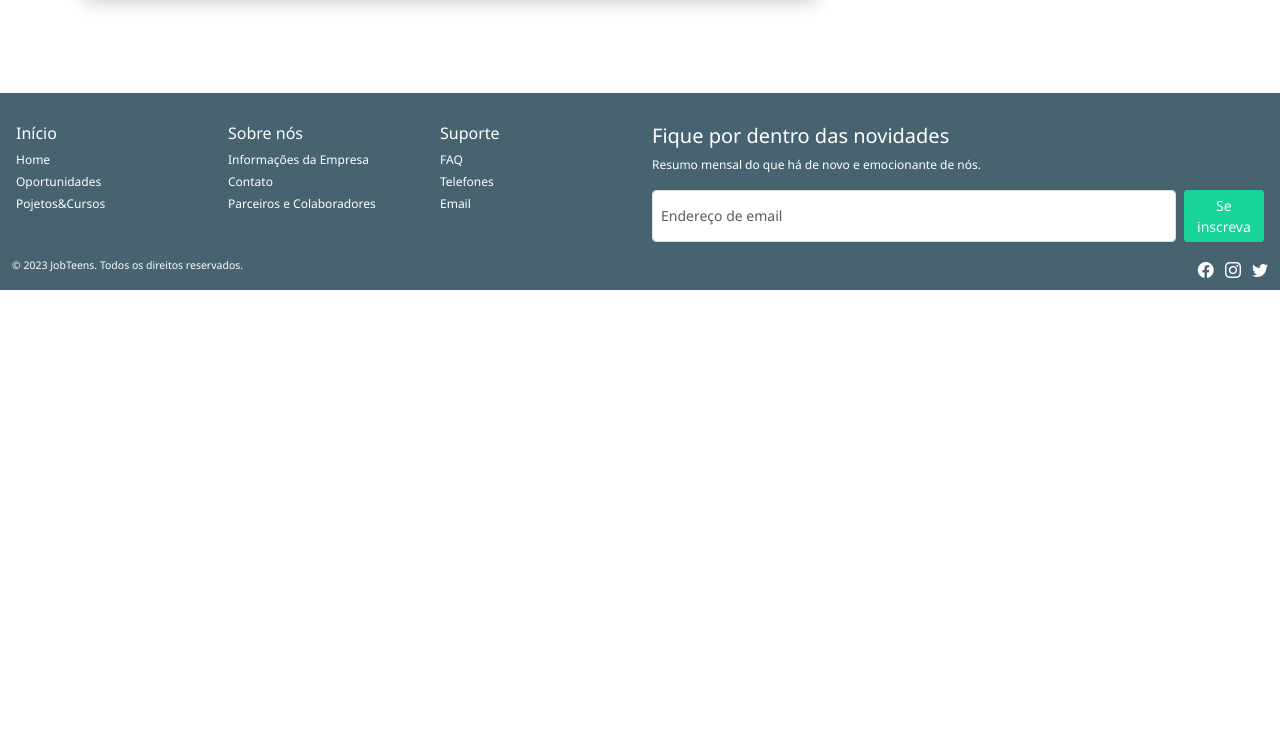
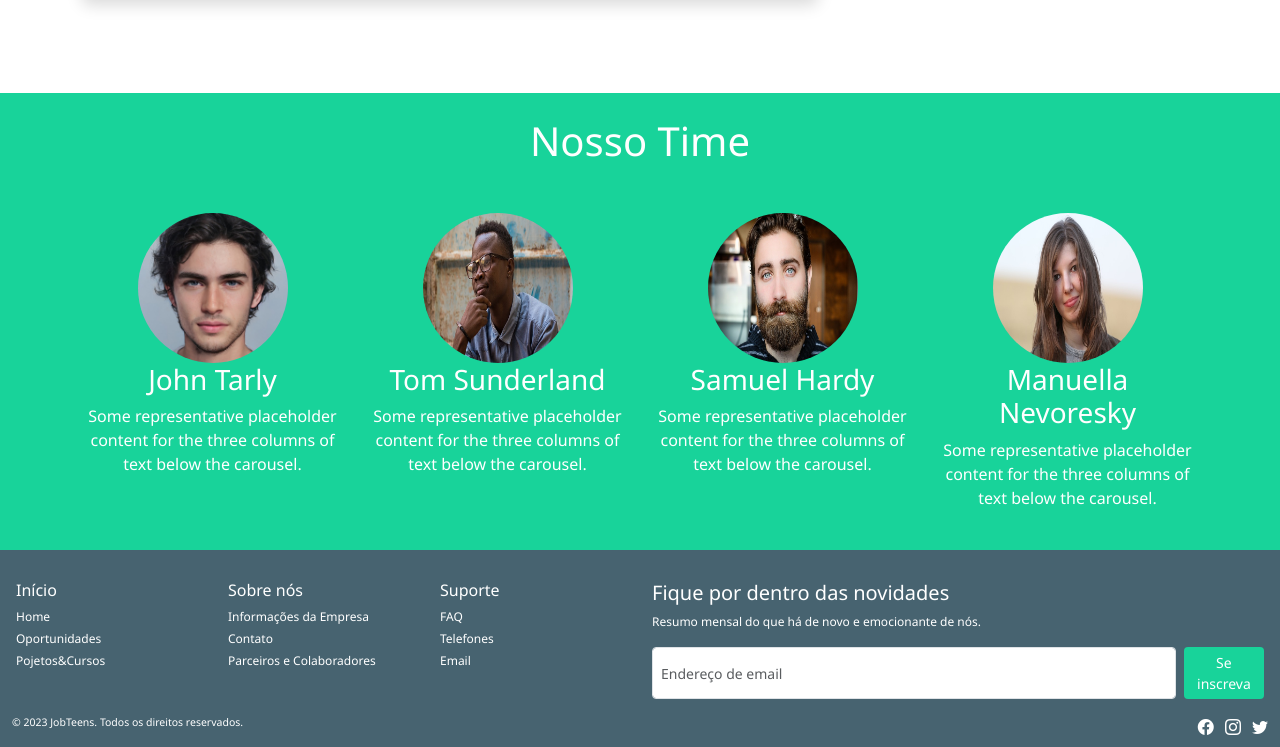
Before and after one commit to Squad-51-Recode-Pro/RecodePro-ProjetoFinal, a plain HTML site: page projeto_site/index.html in a window 1280 px wide. Shown: the part 1918-2665 px from the top of the page. Before the commit the page ends 2208 px from the top, so only its background shows below. Drawn offline with nearby package versions, Linux system fonts and the light colour scheme.

Commit message:
Páginas finalizadas

```diff
--- a/projeto_site/index.html
+++ b/projeto_site/index.html
@@ -46,6 +46,7 @@
     <!-- Barra de navegação [Fim] -->
     <!-- Corpo da página [Início] -->
     <main>
+
         <section>
             <div class="container-fluid bg-home d-flex align-items-end">
                 <div class="container-fluid px-0">
@@ -76,15 +77,13 @@
                             <i class="bi bi-building-fill-check fs-1"></i>
                             <h5>Acesso a Empresas Promissoras</h5>
                             <p class="font-paragraf">Oferecemos a oportunidade de trabalhar com as melhores
-                                organizações.
-                            </p>
+                                organizações.</p>
                         </div>
                         <div class="col-md-3">
                             <i class="bi bi-chat-square-dots-fill fs-1"></i>
                             <h5>Feedback e Acompanhamento</h5>
                             <p class="font-paragraf">Acompanhe o progresso das suas candidaturas e mantenha-se
-                                informado.
-                            </p>
+                                informado.</p>
                         </div>
                     </div>
                 </div>
@@ -155,8 +154,7 @@
                             <div class="card my-3 shadow">
                                 <div class="row g-0">
                                     <div class="col-md-4">
-                                        <img src="/imagens/img_card_home_comercio.jpg" class="card-img"
-                                            alt="comércio-vendas">
+                                        <img src="/imagens/img_card_home_comercio.jpg" class="card-img" alt="comércio-vendas">
                                     </div>
                                     <div class="col-md-8">
                                         <div class="card-body">
@@ -236,11 +234,9 @@
                                 <div id="panelsStayOpen-collapseFor" class="accordion-collapse collapse"
                                     aria-labelledby="panelsStayOpen-headingFor">
                                     <div class="list-group custom-list rounded-bottom">
-                                        <a href="#" class="list-group-item list-group-item-action">A second link
-                                            item</a>
+                                        <a href="#" class="list-group-item list-group-item-action">A second link item</a>
                                         <a href="#" class="list-group-item list-group-item-action">A third link item</a>
-                                        <a href="#" class="list-group-item list-group-item-action">A fourth link
-                                            item</a>
+                                        <a href="#" class="list-group-item list-group-item-action">A fourth link item</a>
                                     </div>
                                 </div>
                             </div>
@@ -248,7 +244,36 @@
                     </aside>
                 </div>
             </div>
+
+            <div class="container-fluid bg-home-time py-4 text-white">
+                <div class="container text-center">
+                    <h1 class="mb-5">Nosso Time</h1>
+                    <div class="row">
+                        <div class="col-md-3">
+                            <img src="/imagens/img_nossotime_man3.jpg" alt="John Tarly" class="bd-placeholder-img rounded-circle" width="150" height="150">
+                            <h3>John Tarly</h3>
+                            <p>Some representative placeholder content for the three columns of text below the carousel.</p>
+                        </div>
+                        <div class="col-md-3">
+                            <img src="/imagens/img_nossotime_man2.jpg" alt="Tom Sunderland" class="bd-placeholder-img rounded-circle" width="150" height="150">
+                            <h3>Tom Sunderland</h3>
+                            <p>Some representative placeholder content for the three columns of text below the carousel.</p>
+                        </div>
+                        <div class="col-md-3">
+                            <img src="/imagens/img_nossotime_man1.jpg" alt="Samuel Hardy" class="bd-placeholder-img rounded-circle" width="150" height="150">
+                            <h3>Samuel Hardy</h3>
+                            <p>Some representative placeholder content for the three columns of text below the carousel.</p>
+                        </div>
+                        <div class="col-md-3">
+                            <img src="/imagens/img_nossotime_woman.jpg" alt="Manuella Nevoresky" class="bd-placeholder-img rounded-circle" width="150" height="150">
+                            <h3>Manuella Nevoresky</h3>
+                            <p>Some representative placeholder content for the three columns of text below the carousel.</p>
+                        </div>
+                    </div>
+                </div>
+            </div>
         </section>
+
     </main>
     <!-- Corpo da página [Fim] -->
     <!-- Rodapé [Início] -->
--- a/projeto_site/style.css
+++ b/projeto_site/style.css
@@ -55,6 +55,10 @@ header {
     padding-top: 8rem;
 }
 
+.bg-home-time {
+    background-color: #18d39a;
+}
+
 .bg-home-color {
     background-color: #18d39a;
     color: white;
@@ -81,18 +85,20 @@ header {
     border-top-right-radius: 14px;
     background-color: #476370;
 }
+
 .paragraf-home {
     font-size: 13px;
 }
 
 .btn-home {
     background-color: #18d39a !important;
-    color: white  !important;
+    color: white !important;
 }
 
 .custom-list {
     border-radius: 0% !important;
 }
+
 /* Página vagas */
 .bg-vagas {
     background-image: url(/imagens/bg_vaga.jpg);
@@ -124,7 +130,7 @@ header {
     background-position: center;
     height: 20rem;
     color: white;
-    padding-top: 9rem;
+    padding-top: 8rem;
 }
 
 .img-card-projeto {
@@ -138,7 +144,7 @@ header {
 }
 
 .card-text {
-    text-align: justify ;
+    text-align: justify;
 }
 
 .font-color-card {
```
Also changed, not shown: projeto_site/cadastro.html (+3 -2 lines), projeto_site/login.html (+3 -2 lines), projeto_site/projetos_cursos.html (+9 -8 lines), projeto_site/sobre.html (+2 -0 lines), projeto_site/vagas.html (+2 -0 lines), imagens/img_card_projeto_agir.png (added), imagens/img_card_projeto_educarmais.png (added), imagens/img_card_projeto_futurocerto.png (added), imagens/img_card_projeto_progavançar.png (added), imagens/img_card_projeto_recode.png (added), imagens/img_nossotime_man1.jpg (added), imagens/img_nossotime_man2.jpg (added), imagens/img_nossotime_man3.jpg (added), imagens/img_nossotime_woman.jpg (added).
